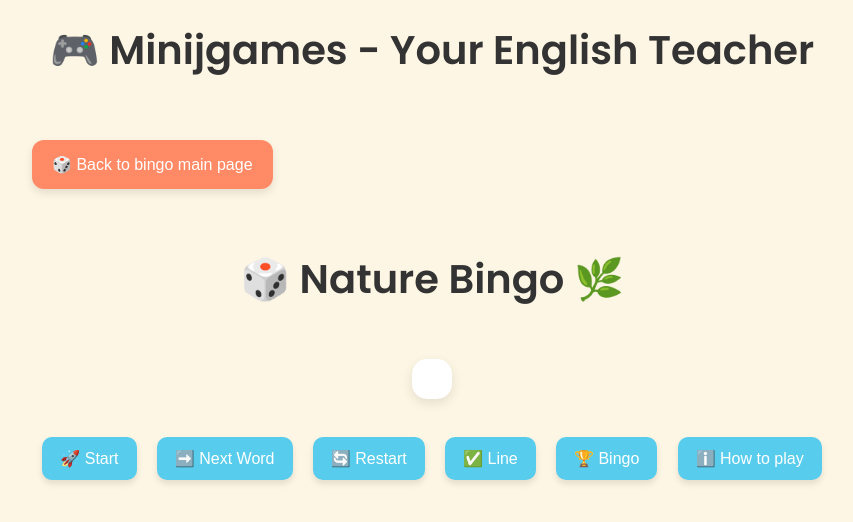
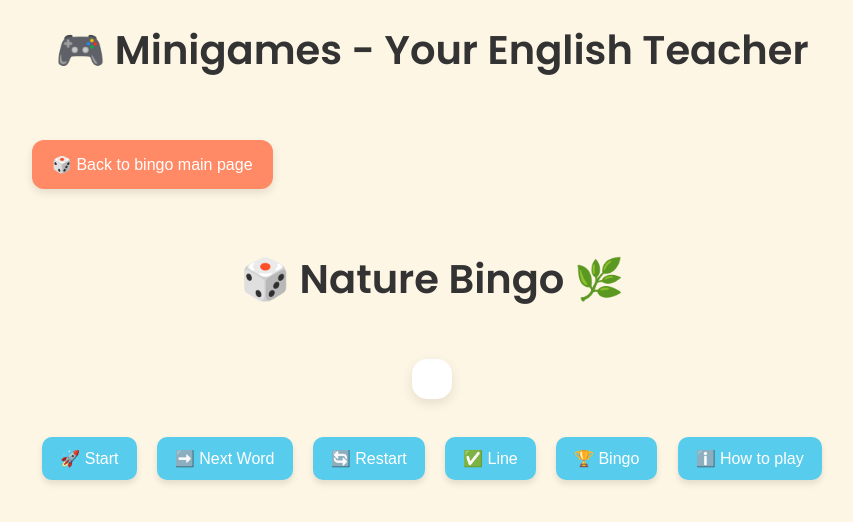
Before and after one commit to iesrcid/NuriaCerveraEnglishTeacher, a plain HTML site: page nature_bingo.html in a window 1280 px wide. Shown: the whole page, without its empty margins (208-1061 px from the left). Drawn offline with Linux system fonts and the light colour scheme.

Commit message:
Update nature_bingo.html

```diff
--- a/nature_bingo.html
+++ b/nature_bingo.html
@@ -133,7 +133,7 @@
   </style>
 </head>
 <body>
-  <h1>🎮 Minijgames - Your English Teacher</h1>
+  <h1>🎮 Minigames - Your English Teacher</h1>
 
   <div class="back-buttons">
     <a href="bingo.html"><button>🎲 Back to bingo main page</button></a>
```
